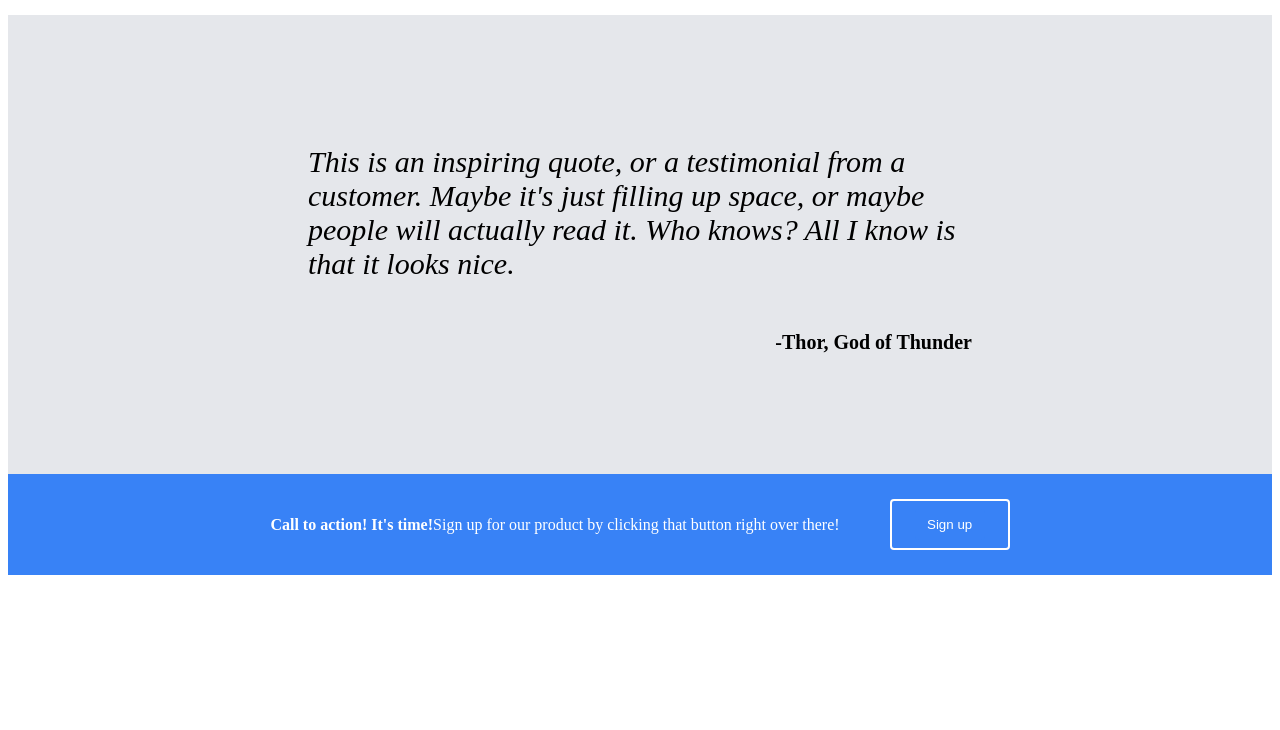
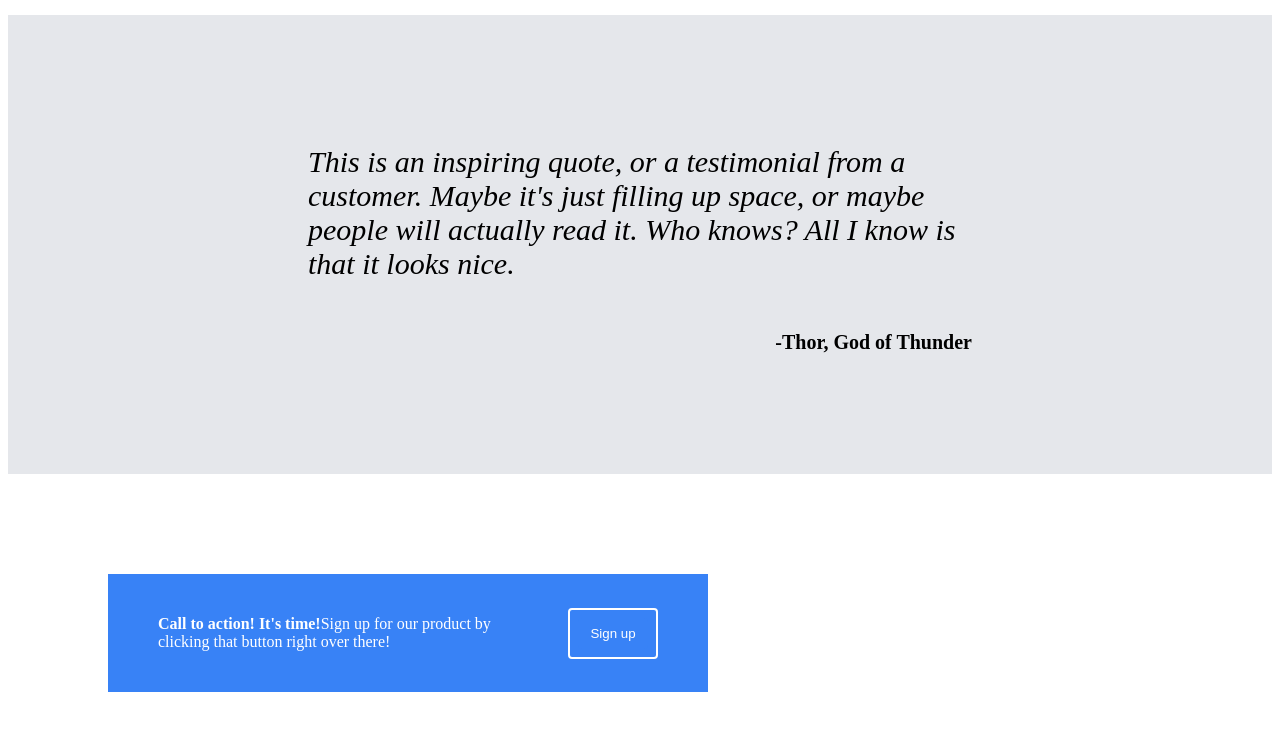
Before and after one commit to candreola01/my-first-website, a plain HTML site: page index.html in a window 1280 px wide. Shown: the part 746-1476 px from the top of the page. Before the commit the page ends 1329 px from the top, so only its background shows below. Drawn offline with Linux system fonts and the light colour scheme.

Commit message:
Change width of footer

```diff
--- a/main.css
+++ b/main.css
@@ -127,6 +127,8 @@ footer {
     padding-right: 50px;
     padding-top: 25px;
     padding-bottom: 25px;
+    margin: 100px;
+    width: 500px;
     gap: 50px;
 
 }
```
